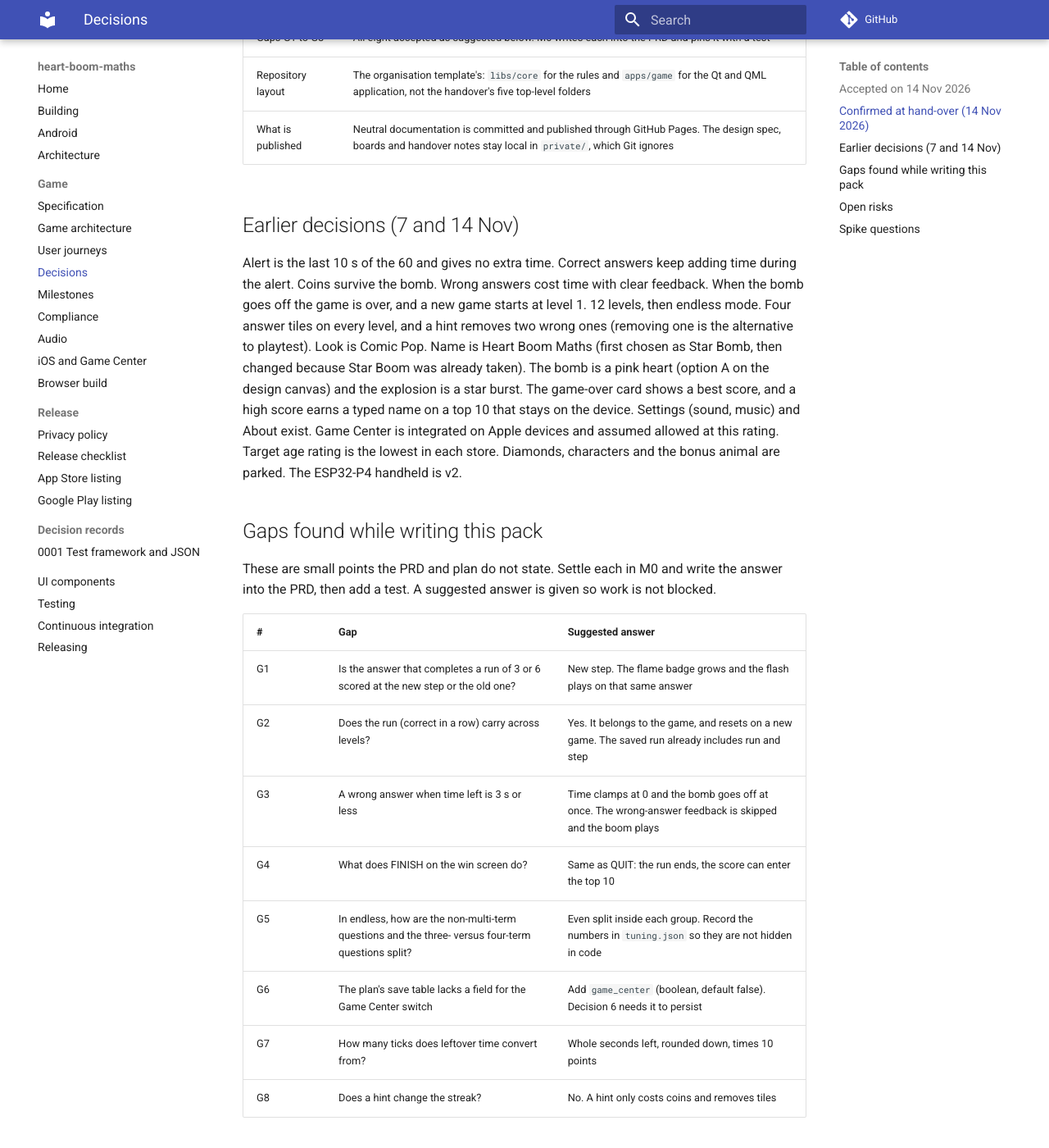
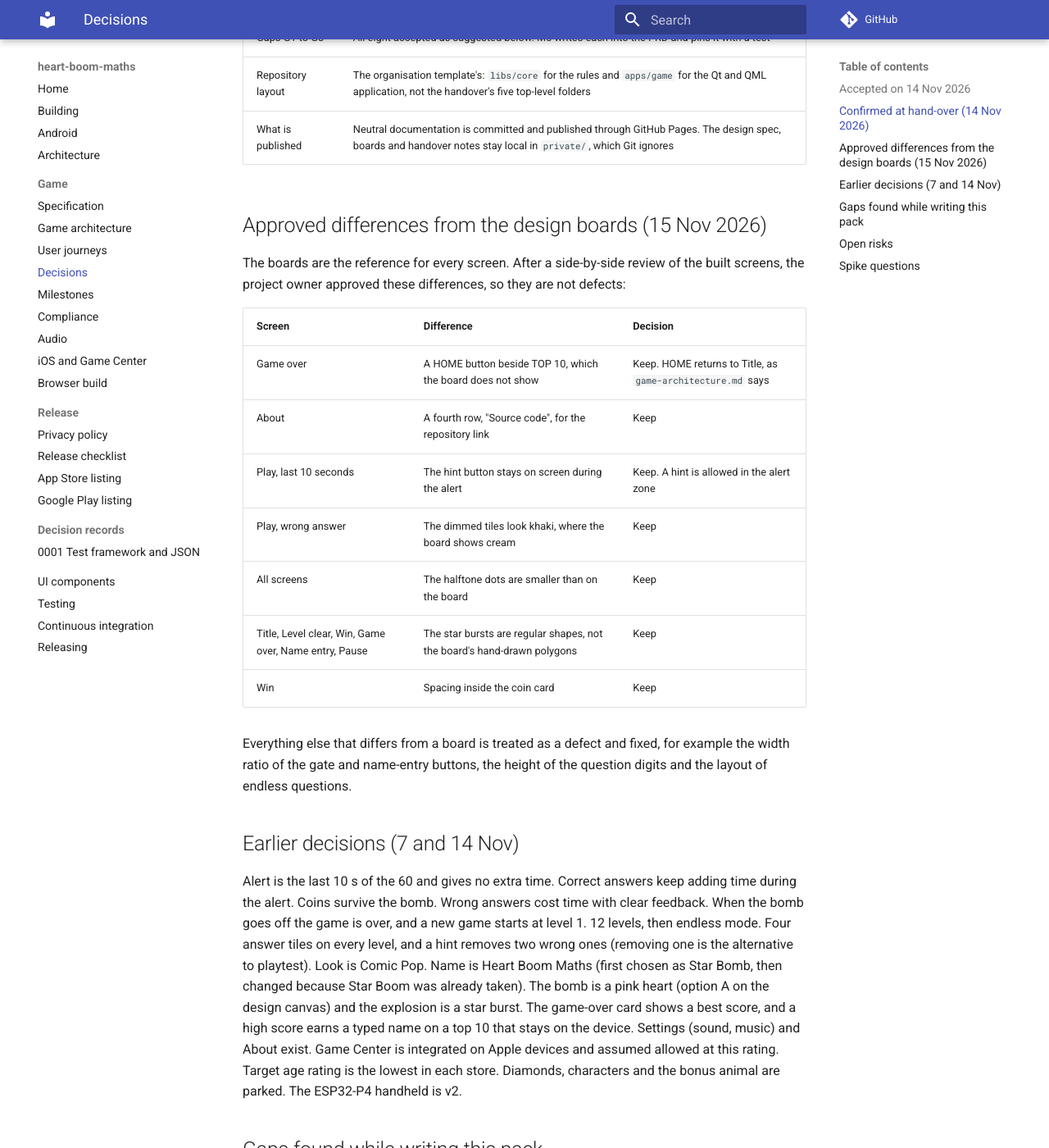
Before and after one commit to iainchesworthlabs/heart-boom-maths, an MkDocs documentation site: the page built from docs/DECISIONS.md, in a window 1280 px wide and 1400 px high, scrolled down 1244 px. Shown: the whole window at 82% size. Built offline with MkDocs 1.6.1 and Material for MkDocs 9.7.7, drawn with Linux system fonts in a browser that asks for light colours; comment, search, counter and statistics services are not loaded.

Commit message:
Record the approved differences from the design boards
Signed-off-by: Iain Chesworth <iain.chesworth@gmail.com>

```diff
--- a/docs/DECISIONS.md
+++ b/docs/DECISIONS.md
@@ -26,6 +26,22 @@ Iain accepted all twelve proposals from the Implementation Plan. The PRD and the
 | Gaps G1 to G8 | All eight accepted as suggested below. M0 writes each into the PRD and pins it with a test |
 | Repository layout | The organisation template's: `libs/core` for the rules and `apps/game` for the Qt and QML application, not the handover's five top-level folders |
 | What is published | Neutral documentation is committed and published through GitHub Pages. The design spec, boards and handover notes stay local in `private/`, which Git ignores |
+
+## Approved differences from the design boards (15 Nov 2026)
+
+The boards are the reference for every screen. After a side-by-side review of the built screens, the project owner approved these differences, so they are not defects:
+
+| Screen | Difference | Decision |
+|---|---|---|
+| Game over | A HOME button beside TOP 10, which the board does not show | Keep. HOME returns to Title, as `game-architecture.md` says |
+| About | A fourth row, "Source code", for the repository link | Keep |
+| Play, last 10 seconds | The hint button stays on screen during the alert | Keep. A hint is allowed in the alert zone |
+| Play, wrong answer | The dimmed tiles look khaki, where the board shows cream | Keep |
+| All screens | The halftone dots are smaller than on the board | Keep |
+| Title, Level clear, Win, Game over, Name entry, Pause | The star bursts are regular shapes, not the board's hand-drawn polygons | Keep |
+| Win | Spacing inside the coin card | Keep |
+
+Everything else that differs from a board is treated as a defect and fixed, for example the width ratio of the gate and name-entry buttons, the height of the question digits and the layout of endless questions.
 
 ## Earlier decisions (7 and 14 Nov)
 
```
